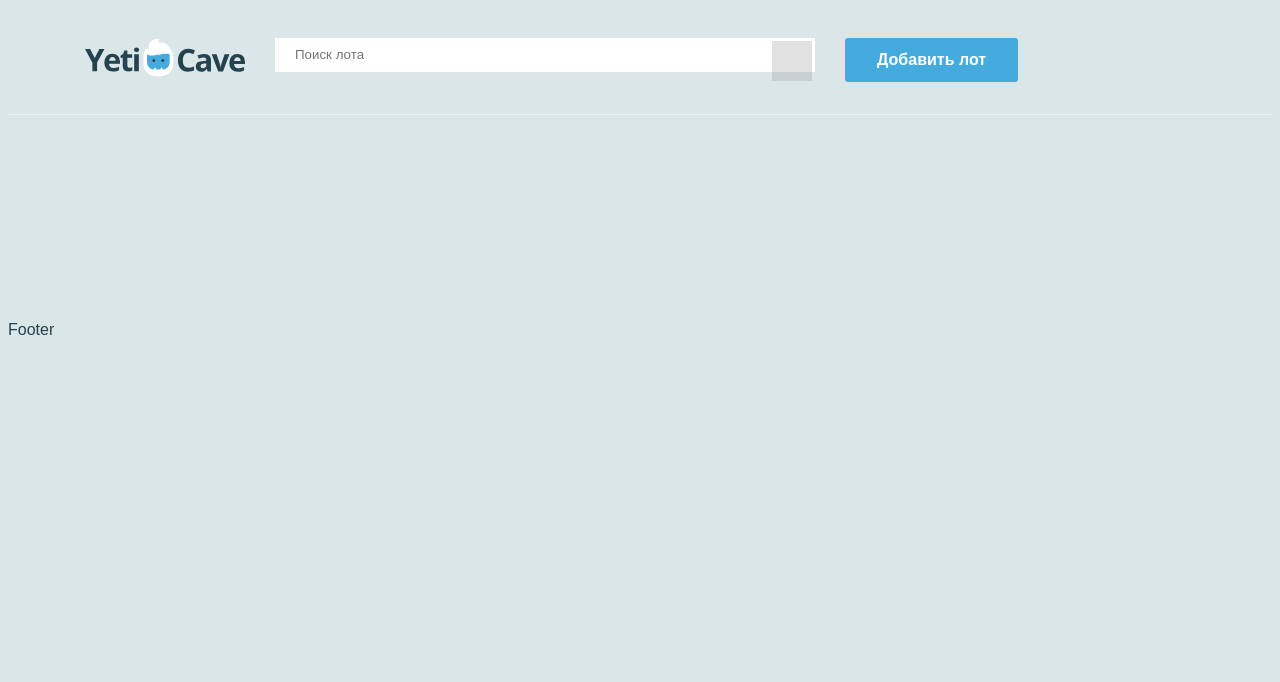
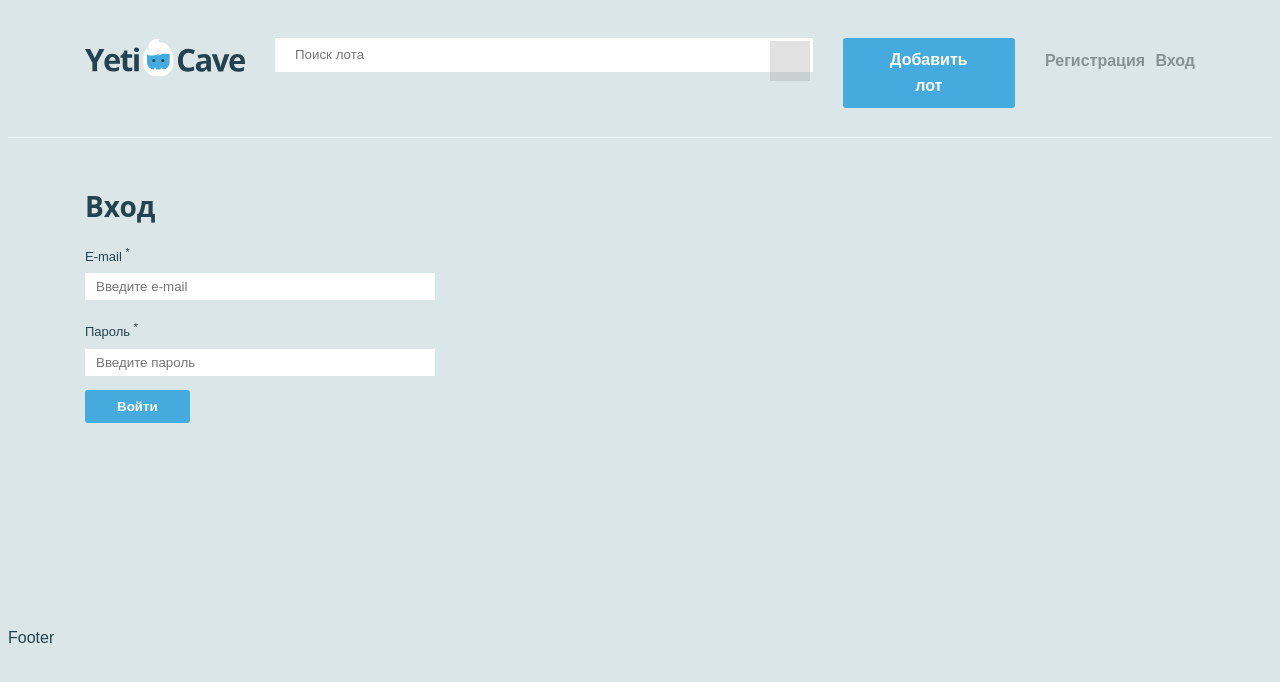
Before and after one commit to tatyanakoroleva00/yeticave_app, a React (Vite) app: page /login in a window 1280 px wide. Shown: the top 682 px of the page. Built offline with nearby package versions, Linux system fonts and the light colour scheme; grey boxes are pictures that could not be loaded; a web font is replaced by a local one.

Commit message:
login form is done, interaction with the server

```diff
--- a/package.json
+++ b/package.json
@@ -10,6 +10,7 @@
     "preview": "vite preview"
   },
   "dependencies": {
+    "axios": "^1.7.9",
     "react": "^18.3.1",
     "react-dom": "^18.3.1",
     "react-router-dom": "^7.1.1"
--- a/src/App.jsx
+++ b/src/App.jsx
@@ -1,16 +1,33 @@
 import React from "react";
+import { useState, useEffect } from "react";
+import axios from "axios";
 import { BrowserRouter as Router, Route, Routes } from "react-router-dom";
 import HomePage from "./components/HomePage";
 import Add from "./pages/Add";
 import Layout from "./components/Layout";
+import Login from "./pages/Login";
+import SignUp from "./pages/SignUp";
 
 function App() {
+  const [user, setUser] = useState(null);
+
+  useEffect(() => {
+    const user = JSON.parse(localStorage.getItem('user'));
+    if(user) {
+      setUser(user);
+    }
+  }, []);
+   const handleLogin = (userData) => {
+    setUser(userData);
+  };
   return (
     <Router>
-      <Layout>
+      <Layout user={user} setUser={setUser}>
         <Routes>
-          <Route path="/" element={<HomePage />} />
+          <Route path="/" element={<HomePage/>} />
           <Route path="/add" element={<Add />} />
+          <Route path="/login" element={<Login onLogin={handleLogin} />}/>
+          <Route path="/signup" element={<SignUp />}/>
         </Routes>
       </Layout>
     </Router>
--- a/src/components/Header.jsx
+++ b/src/components/Header.jsx
@@ -1,8 +1,11 @@
 import React from 'react';
 import { useState } from 'react';
 
-const Header = () => {
+const Header = ({user}) => {
   const [searchInput, setSearchInput] = useState('');
+  const handleLogout = () => {
+    localStorage.removeItem('user');
+  };
   return (
     <header className="main-header">
         <div className="main-header__container container">
@@ -14,40 +17,33 @@ const Header = () => {
                 <input type="search" className="search" placeholder="Поиск лота" value={searchInput} onChange={(event) => setSearchInput(event.target.value)}/>
                 <input className="main-header__search-btn" type="submit" name="find" value="Найти"/>
             </form>
+            {!user &&
+            <div><a className="main-header__add-lot button" href="/add">Добавить лот</a></div>}
 
-
-
-             {/* <?php if (isset($_SESSION['user'])) : ?> */}
-
-            <div><a className="main-header__add-lot button" href="/add">Добавить лот</a></div>
-
-            {/* <? endif; ?>  */}
-            {/* <nav className="user-menu">
-
-                <?php if (isset($_SESSION['user'])) : ?>
-
+            <nav className="user-menu">
+               {user && (
+                <>
                     <div className="user-menu__image">
-                        <img src='<?=$_SESSION['user']['avatar'] ?? 'img/avatar.jpg'?>' width="40" height="40" alt="Аватар"/>
+                        <img src='src/components/avatar.jpg' width="40" height="40" alt="Аватар"/>
                     </div>
                     <div className="user-menu__logged">
-                        <p><?= $_SESSION['user']['name'] ?? 'Неизвестный'?></p>
-                        <p><a href="../controllers/logout.php">Выйти</a></p>
+
+                        <p>{user ?? 'Неизвестный'}</p>
+                        <p><a href="/" onClick={handleLogout}>Выйти</a></p>
                     </div>
+                </>)}
 
-                <?php else: ?>
-
+                {!user &&
                     <ul className="user-menu__list">
                         <li className="user-menu__item">
-                            <a href="sign_up.php">Регистрация</a>
+                            <a href="/signup">Регистрация</a>
                         </li>
                         <li className="user-menu__item">
-                            <a href="login.php">Вход</a>
+                            <a  href="/login">Вход</a>
                         </li>
                     </ul>
-                <? endif; ?>
-
-            </nav> */}
-
+                }
+            </nav>
         </div>
     </header>
   )
--- a/src/components/HomePage.jsx
+++ b/src/components/HomePage.jsx
@@ -1,5 +1,10 @@
-const HomePage = () => {
-    return
+const HomePage = ({isAuthenticated}) => {
+    return (
+        <div>
+            <p>HomePage</p>
+            <p>{isAuthenticated}</p>
+            </div>
+    )
 }
 
 export default HomePage
--- a/src/components/Layout.jsx
+++ b/src/components/Layout.jsx
@@ -2,10 +2,10 @@ import React from 'react';
 import Header from './Header';
 import Footer from './Footer';
 
-const Layout = ({children}) => {
+const Layout = ({children, user, setUser}) => {
   return (
     <div className="page-wrapper">
-        <Header />
+        <Header user={user} setUser={setUser}/>
         <main>{children}</main>
         <Footer/>
     </div>
--- a/src/pages/Login.jsx
+++ b/src/pages/Login.jsx
@@ -1,8 +1,54 @@
-import React from 'react'
+import React from 'react';
+import { useState } from 'react';
+import axios from 'axios';
 
-const Login = () => {
+const Login = ({onLogin}) => {
+const [email, setEmail] = useState('');
+const [password, setPassword] = useState('');
+const [errors, setErrors] = useState({});
+
+const handleSubmit = async (e) => {
+  e.preventDefault();
+  setErrors({}); // Сброс ошибок перед новой попыткой
+  try {
+    const response = await axios.post('http://yeticave-second.loc/login.php', {
+      email, password
+    });
+    let data = response.data;
+    if(data.status === 'success') {
+      localStorage.setItem('auth', JSON.stringify(data.user));
+      localStorage.setItem('user', JSON.stringify(data.user['name']));
+      onLogin(data);
+      window.location.href = '/';
+    } else {
+      setErrors(data.errors);
+    }
+  } catch (error) {
+    console.log('There is an error:', error);
+  }
+};
+
+
+
   return (
-    <div>Login</div>
+    <form className="form container" method="post" onSubmit={handleSubmit}>
+      {errors.message && <span class="form__error" >{errors.message}</span>}
+      <h2>Вход</h2>
+      <div className="form__item">
+          <label for="email">E-mail <sup>*</sup></label>
+          <input id="email" type="text" name="email" value={email} onChange={(e) => setEmail(e.target.value)} placeholder="Введите e-mail" />
+          {errors.email && <span class="form__error">{errors.email}</span>}
+      </div>
+      <div className="form__item">
+          <label for="password">Пароль <sup>*</sup></label>
+          <input id="password" type="password" name="password" value={password} onChange={(e) => setPassword(e.target.value)} placeholder="Введите пароль"/>
+          {errors.password && <span class="form__error">{errors.password}</span>}
+
+      </div>
+      {/* <div><input type="checkbox" name="remember" id="remember" <?php echo isset($_COOKIE['email']) ? 'checked' : ''; ?>/><label>&nbsp;Запомнить меня</label></div><br> */}
+      <button type="submit" name="submit" className="button">Войти</button>
+    </form>
+
   )
 }
 
--- a/src/pages/SignUp.jsx
+++ b/src/pages/SignUp.jsx
@@ -1,8 +1,53 @@
 import React from 'react'
 
 const SignUp = () => {
+
+  const [email, setEmail] = useState('');
+  const [password, setPassword] = useState('');
+  const [userName, setUserName] = useState('');
+  const [avatar, setAvatar] = useState('');
+  const [message, setMessage] = useState('');
+  const [errors, setErrors] = useState({});
+
+  const handleSubmit = (e) => {
+    e.preventDefault();
+
+  }
+
   return (
-    <div>SignUp</div>
+    <form className="form container form--invalid" action="../sign_up.php" method="post" autocomplete="off" encType="multipart/form-data" onSubmit={handleSubmit}>
+    {/* <span className="form__error form__error--bottom"><?=  !empty($errors) ? 'Пожалуйста, исправьте ошибки в форме.' : ''?></span> */}
+      <h2>Регистрация нового аккаунта</h2>
+      <div className="form__item">
+        <label for="email">E-mail <sup>*</sup></label>
+        <input id="email" type="text" name="email" placeholder="Введите e-mail" value={email} onChange={(e) => setEmail(e.target.value)}/>
+        {/* <span className="form__error"> <?=$errors['email'] ?? ''?></span> */}
+      </div>
+      <div className="form__item">
+        <label for="password">Пароль <sup>*</sup></label>
+        <input id="password" type="password" name="password" placeholder="Введите пароль" value={password} onChange={(e) => setPassword(e.target.value)}/>
+        {/* <span className="form__error"><?=$errors['password'] ?? ''?></span> */}
+      </div>
+      <div className="form__item">
+        <label for="name">Имя <sup>*</sup></label>
+        <input id="name" type="text" name="name" placeholder="Введите имя" value=""/>
+        {/* <span className="form__error"><?=$errors['name'] ?? ''?></span> */}
+      </div>
+    <div>
+        <label>Аватар</label>
+        <div className="form__input-file">
+            <input type="file" id="avatar" name="avatar"/>
+            {/* <span className="form__error"><?=$errors['image'] ?? ''?></span> */}
+        </div>
+    </div>
+      <div className="form__item">
+        <label for="message">Контактные данные <sup>*</sup></label>
+        <textarea id="message" name="message" placeholder="Напишите как с вами связаться"></textarea>
+        {/* <span className="form__error"><?=$errors['message'] ?? ''?></span> */}
+      </div>
+      <button type="submit" className="button">Зарегистрироваться</button>
+      <a className="text-link" href="<?=$login_page;?>">Уже есть аккаунт</a>
+    </form>
   )
 }
 
```
Also changed, not shown: src/components/avatar.jpg (added), 1 other file (tests, documents, lock files or other folders).
